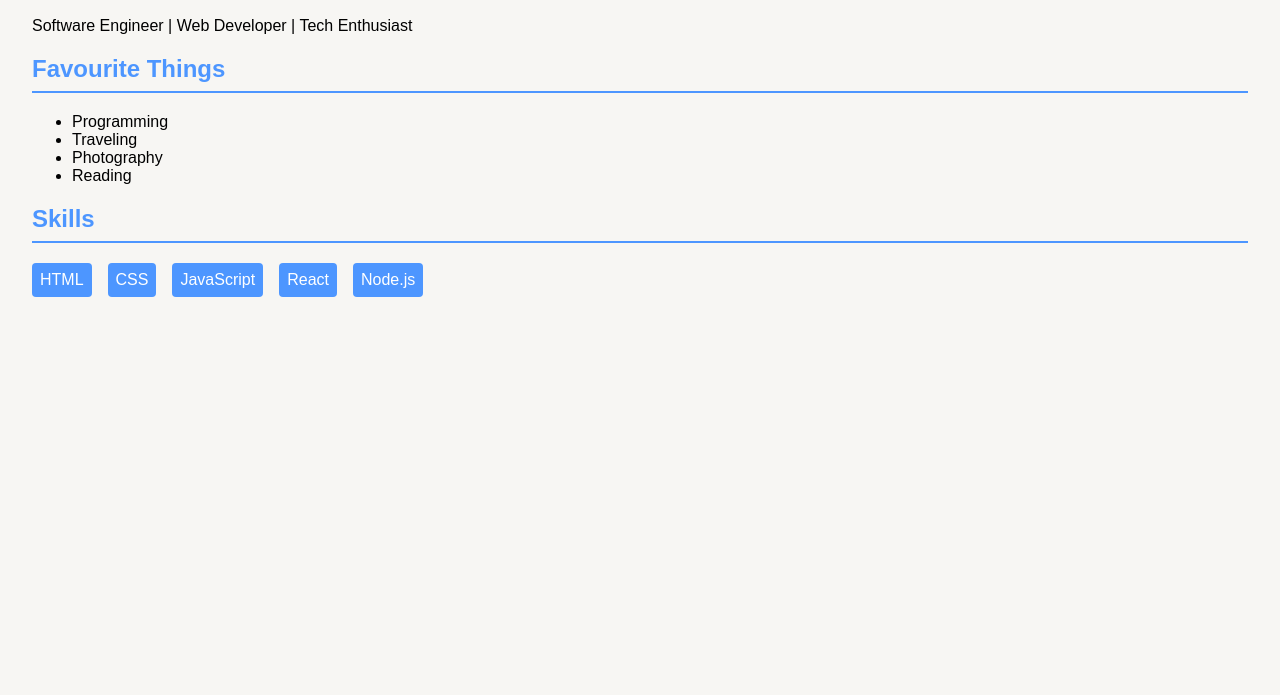
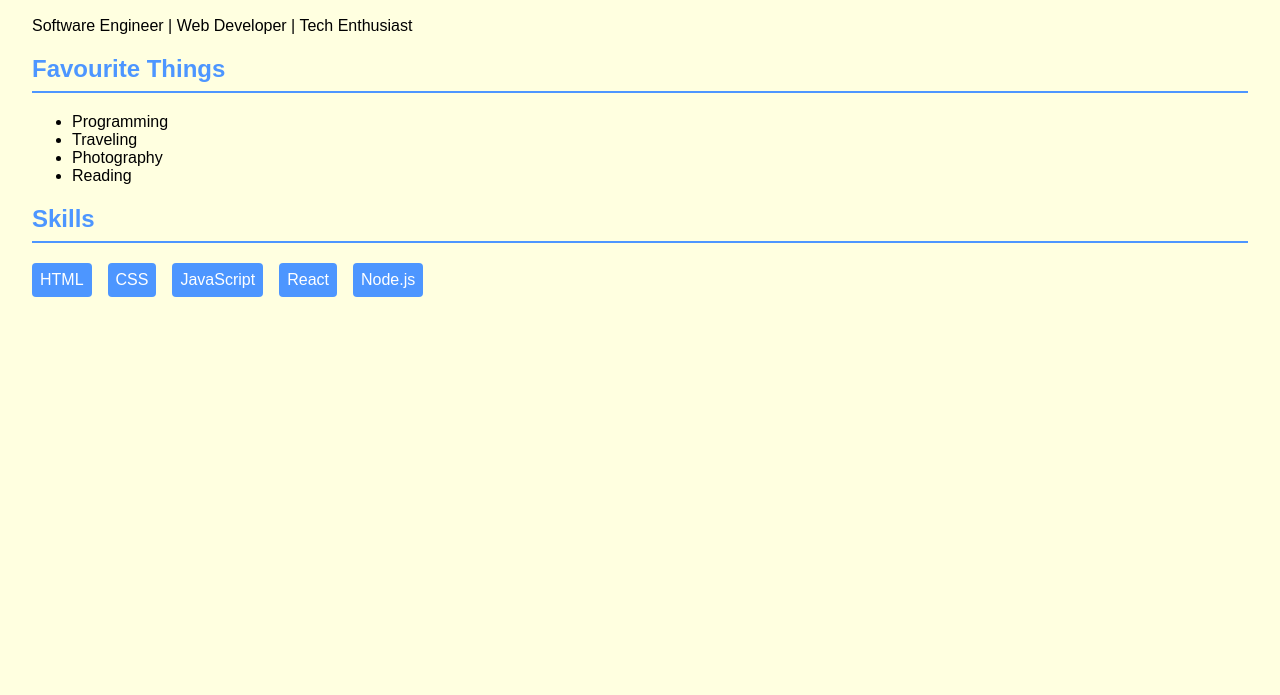
Before and after one commit to AbishSajiNMIMS/Anything, a plain HTML site: page profile-card.html in a window 1280 px wide. Shown: the part 105-800 px from the top of the page. Drawn offline with Linux system fonts and the light colour scheme.

Commit message:
Try a lighter background on master

```diff
--- a/style.css
+++ b/style.css
@@ -1,7 +1,7 @@
 /* style.css */
 body {
     font-family: sans-serif;
-    background-color: #f7f6f3;
+    background-color: lightyellow;
     margin: 0;
     padding: 2rem;
 }
```
